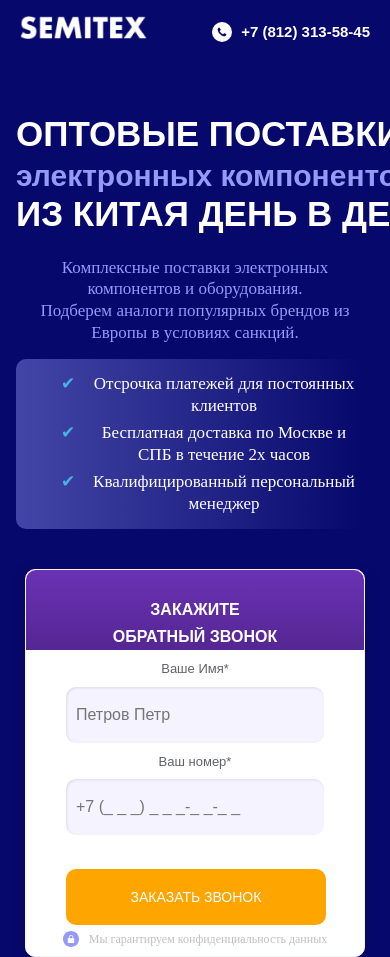
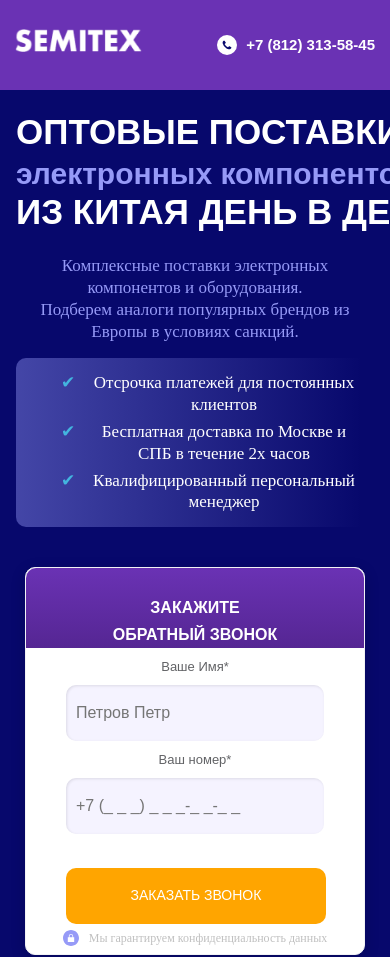
Before and after one commit to Mari-Krukovskaya/tests-Website-SEMITEX, a plain HTML site: page index.html in a window 390 px wide. Shown: the top 957 px of the page. Drawn offline with Linux system fonts and the light colour scheme.

Commit message:
minor corrections

```diff
--- a/CSS/style.css
+++ b/CSS/style.css
@@ -50,7 +50,7 @@
     --font-family-color-blue: "futurademic", sans-serif;
 
     --container-width: 1300px;
-    --header-height: 33px;
+    --header-height: 90px;
 
 }
 
@@ -87,9 +87,14 @@ body {
    align-items: center;
    justify-content: center;
    min-height: var(--header-height);
-   padding-top: 54px;
-   column-gap: 31px;
+   width: 100%;
+   column-gap: 36px;
 
+}
+
+.header_fixed {
+  position: fixed;
+ background: rgb(106, 50, 180);
 }
 
 /* .header_logo {
@@ -103,7 +108,6 @@ body {
 }
 
 .header_menu-link {
-    display: inline-flex;
     align-items: center;
     font-family: var(--font-family-header);
     height: var(--header-height);
@@ -298,10 +302,16 @@ body {
  font-family: var(--font-family-descr-litle);
 }
 
+@media(max-width: 1266px) {
+  .header {
+    column-gap: 10px;
+  }
+}
+
 
 @media(max-width:1024px) {
   .header {
-    padding: 20px 40px;
+    padding: 6px 24px;
     column-gap: 20px;
   }
 
@@ -375,7 +385,7 @@ body {
 
  @media(max-width: 804px) {
   .header {
-    padding: 16px 20px;
+    padding: 0 15px;
     column-gap: 60px;
   }
 
@@ -391,7 +401,6 @@ body {
     font-size: 15px;
   }
   .info {
-    padding-top: 50px;
     padding-bottom: 90px;
   }
   .info-item {
--- a/index.html
+++ b/index.html
@@ -9,7 +9,7 @@
 </head>
 <body>
     <!-- <div class="container"> -->
-    <header class="header">
+    <header class="header header_fixed">
         <a class="header_logo" href="/">
             <img class="header_logo-img" src="/images/logo/logo.png" alt="SEMITEX Logo" width="155" height="28"
                 loading="lazy">
```
